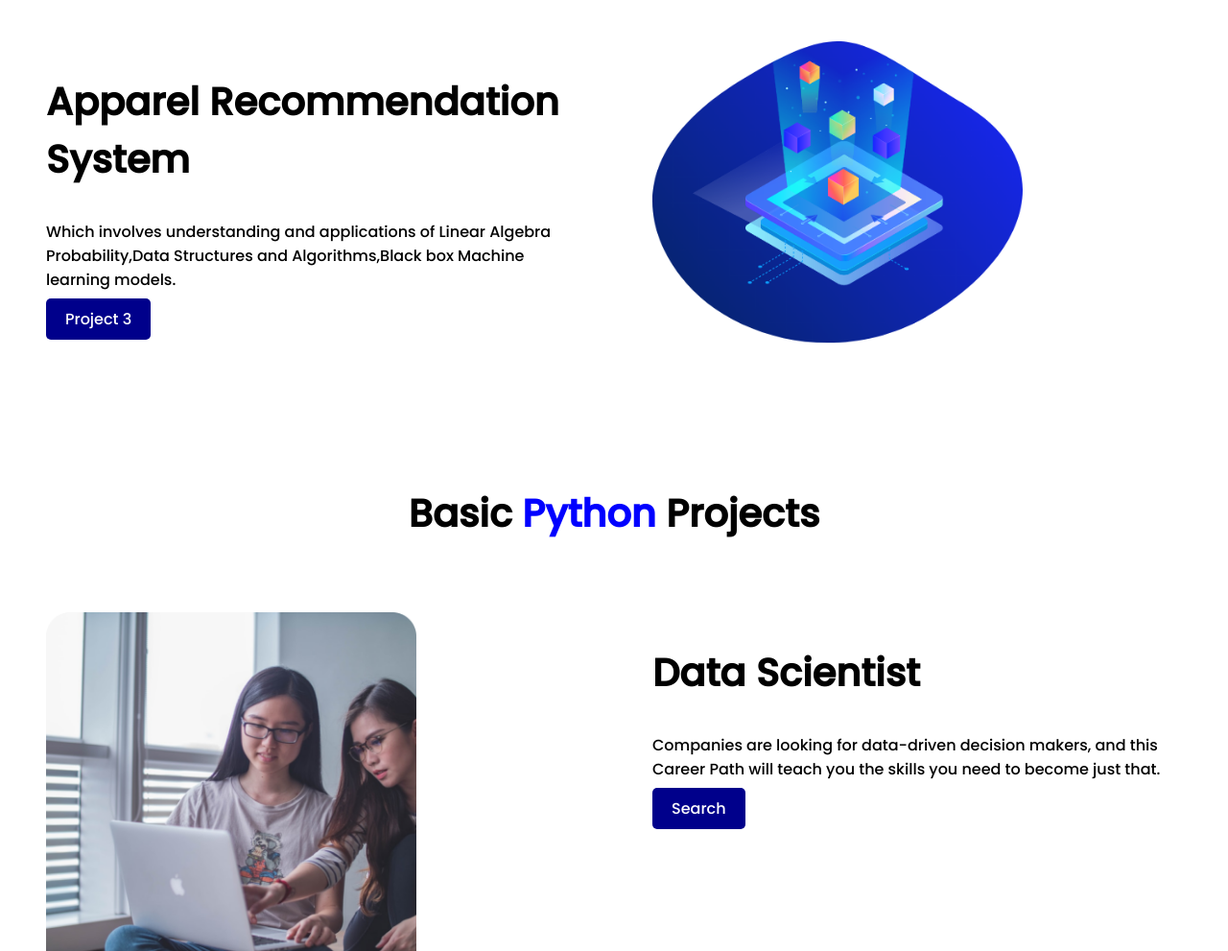
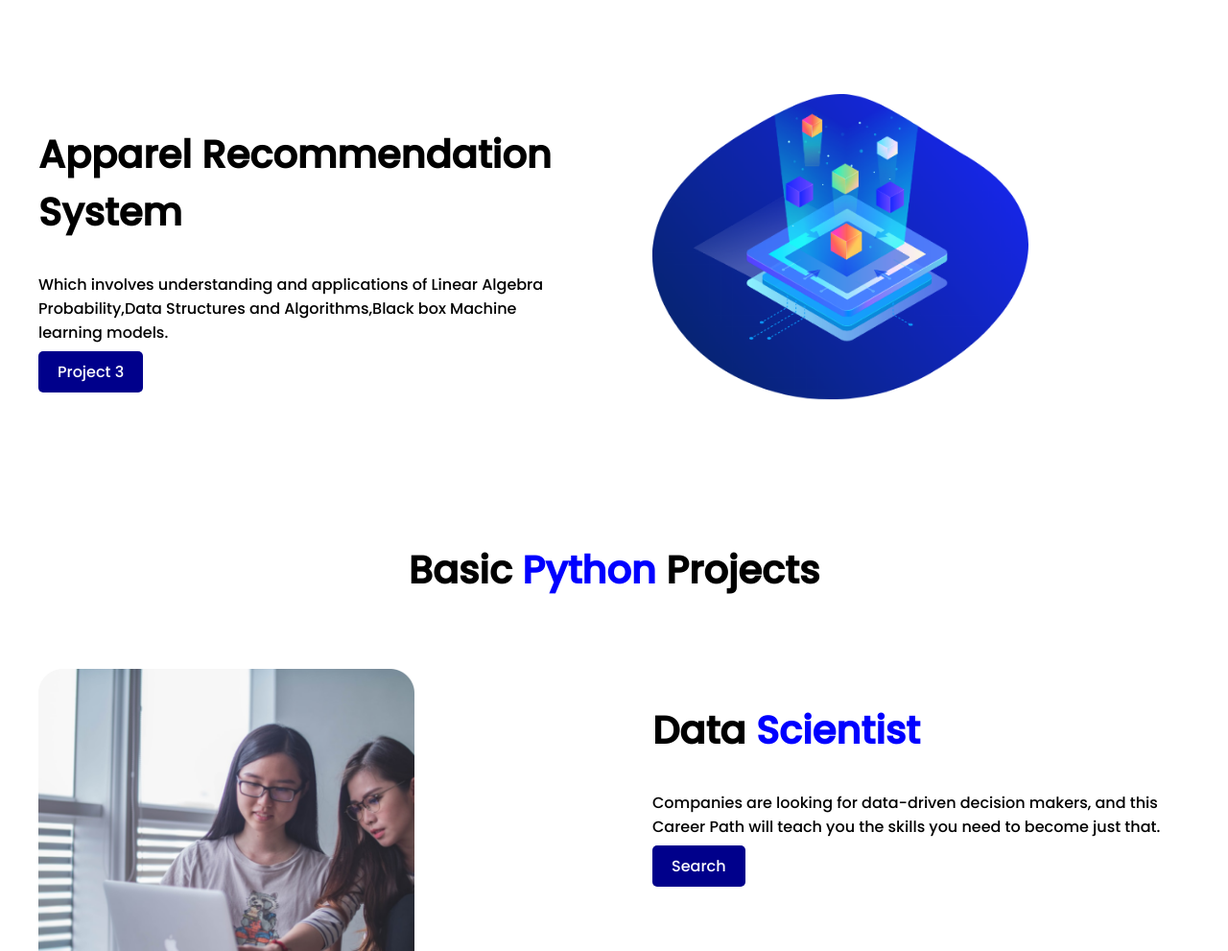
Before and after one commit to Ferdousi946/Assignment-1, a plain HTML site: page index.html in a window 1280 px wide. Shown: the part 1749-2740 px from the top of the page at 96% size. Drawn offline with Linux system fonts and the light colour scheme.

Commit message:
all added

```diff
--- a/index.html
+++ b/index.html
@@ -26,9 +26,11 @@ Using Web Python3 And The Beautiful Soup, A Free Open-Source
 Library Written In Python For Parsing Html.
         </p>
         <a class="link" href="">Project 1</a>
+        <p><p>Scroll down to explore more about us</p></p>
         </div>
         <div class="pro">
             <img src="b-img-1.png" alt="">
+
         </div>
     </section>
     <section>
@@ -81,7 +83,7 @@ Library Written In Python For Parsing Html.
                 <img src="images/coding.png" alt="">
             </div>
             <div class="pro">
-                <h1>Data Scientist</h1>
+                <h1>Data <span class="sp">Scientist</span></h1>
                 <p>Companies are looking for data-driven decision makers, and this Career Path will teach you the skills you need to become just that.</p>
                 <a class="link" href="">Search</a>
 
--- a/style.css
+++ b/style.css
@@ -1,5 +1,6 @@
 body{
     font-family: 'Poppins', sans-serif;
+    margin: 0;
 
 }
 h1{
```
